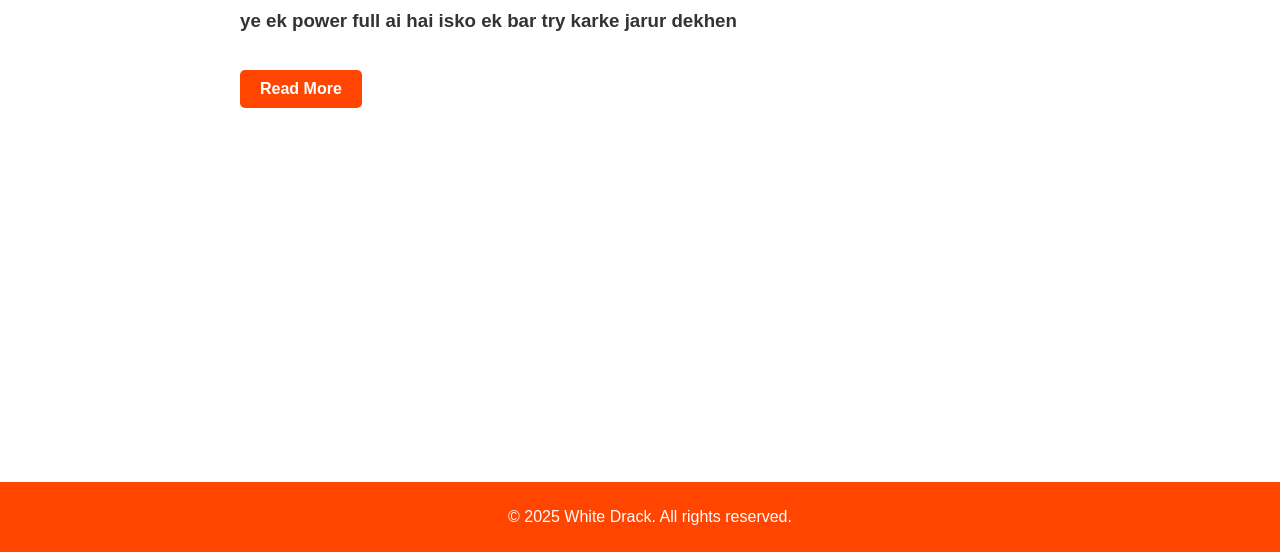
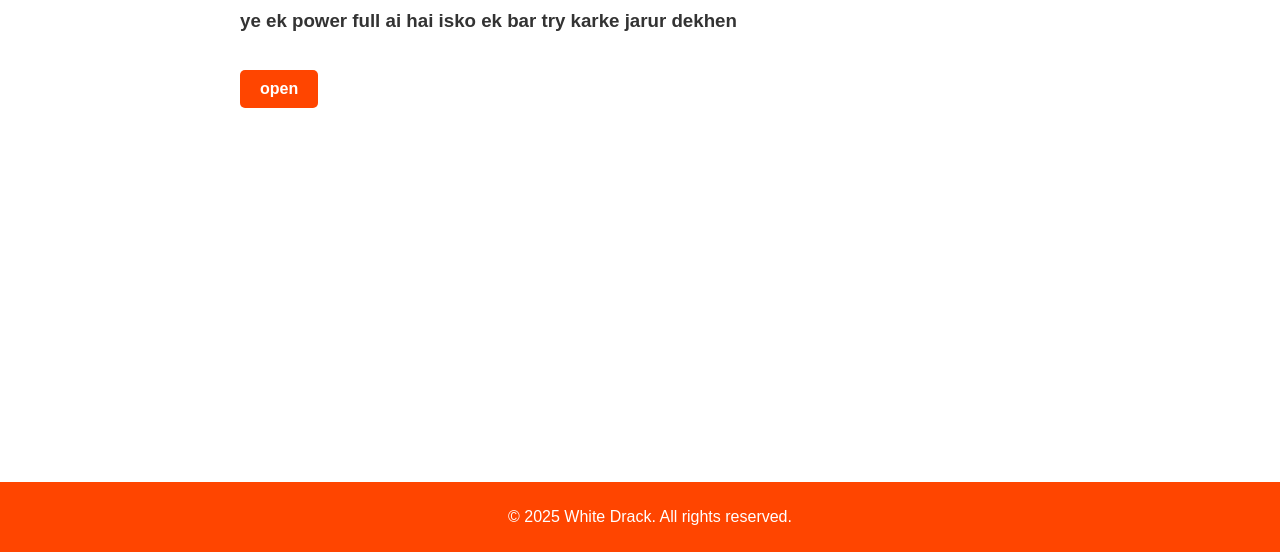
Before and after one commit to WhiteDrack/Art, a plain HTML site: page index.html in a window 1280 px wide. Shown: the part 248-800 px from the top of the page. Drawn offline with Linux system fonts and the light colour scheme.

Commit message:
Update index.html

```diff
--- a/index.html
+++ b/index.html
@@ -101,7 +101,7 @@
         </article>
          <h1>white Drack<h1>
              <h3>ye ek power full ai hai isko ek bar try karke jarur dekhen<h3>
-           </h1> <a href="white.html" class="read-button">Read More</a>
+           </h1> <a href="white.html" class="read-button">open</a>
         </article>
         <h4>
     </main>
```
